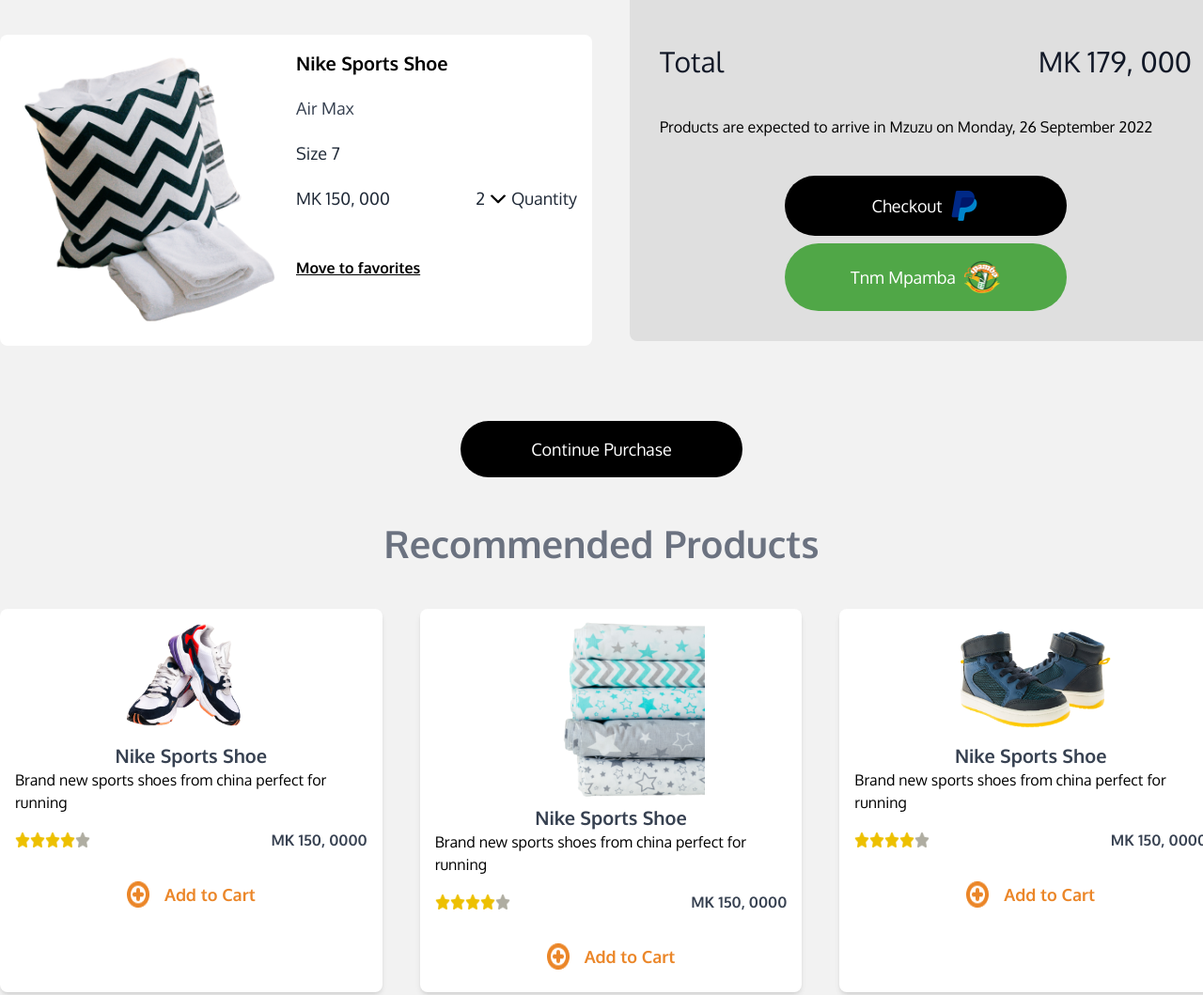
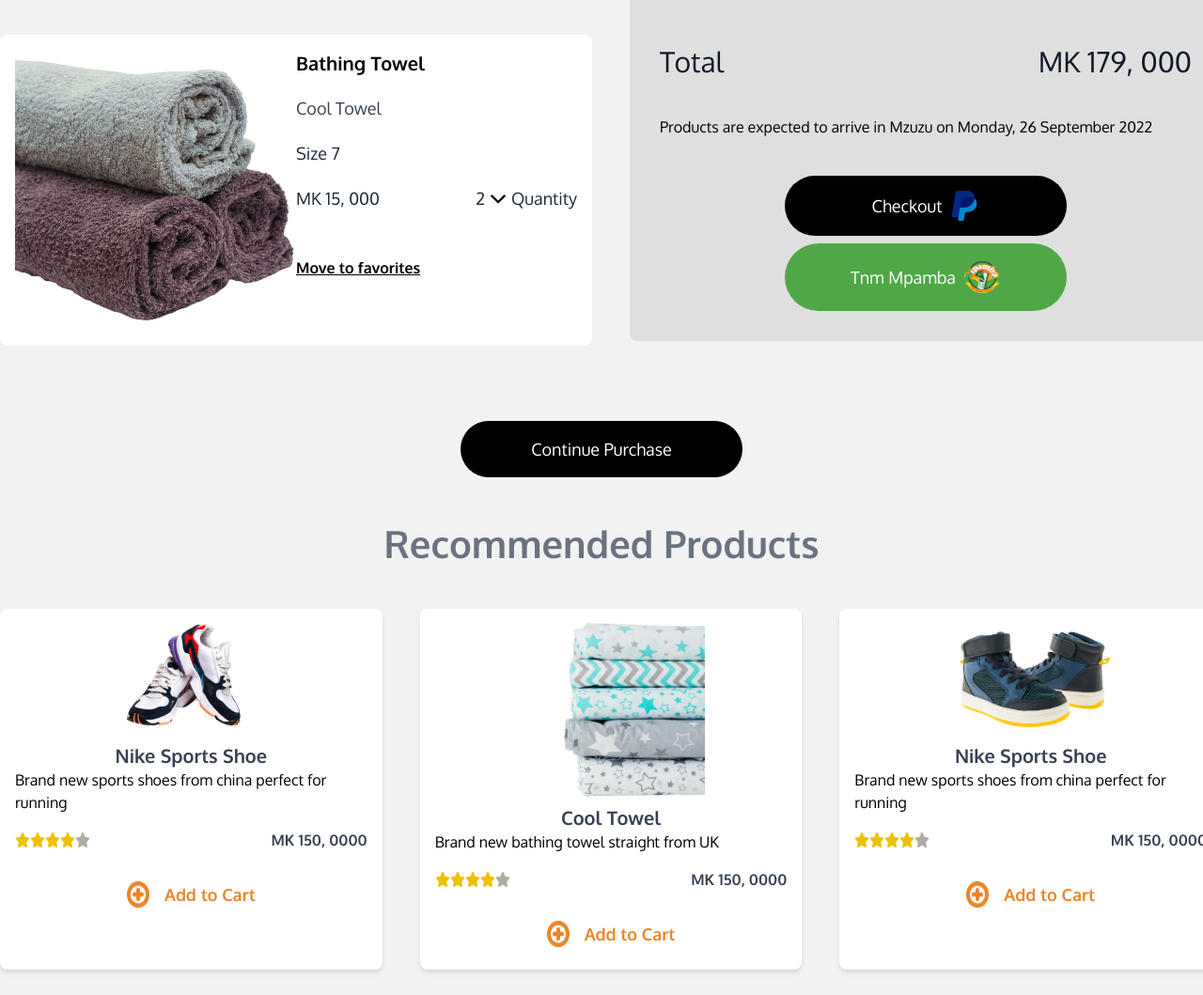
Before and after one commit to ChawerKamanga/GetBuy, a website: page checkout.html in a window 1280 px wide. Shown: the part 607-1666 px from the top of the page at 94% size. Drawn offline with Linux system fonts and the light colour scheme.

Commit message:
updated the system

```diff
--- a/checkout.html
+++ b/checkout.html
@@ -79,13 +79,13 @@
                 </div>
 
                 <div class="flex bg-white rounded-lg p-4">
-                    <img class="w-1/2" src="/img/pillow.png" alt="shoe">
+                    <img class="w-1/2" src="/img/towel.png" alt="shoe">
                     <div class="w-1/2 space-y-5">
-                        <h6 class="font-bold text-xl">Nike Sports Shoe</h6>
-                        <p class="text-lg text-gray-700">Air Max</p>
+                        <h6 class="font-bold text-xl">Bathing Towel</h6>
+                        <p class="text-lg text-gray-700">Cool Towel</p>
                         <p class="text-lg text-gray-800">Size 7</p>
                         <div class="flex justify-between">
-                            <span class="text-lg text-gray-800">MK 150, 000</span>
+                            <span class="text-lg text-gray-800">MK 15, 000</span>
                             <div class="flex items-center space-x-1">
                                 <span class="text-lg text-gray-800">2</span>
                                 <img src="/img/icons/akar-icons_chevron-down.png" class="w-5 h-5" alt="down icon">
@@ -209,9 +209,9 @@
                         alt="product"
                       />
                       <h6 class="text-center font-bold text-xl text-gray-700">
-                        Nike Sports Shoe
+                        Cool Towel
                       </h6>
-                      <p>Brand new sports shoes from china perfect for running</p>
+                      <p>Brand new bathing towel straight from UK</p>
 
                       <!-- Stars & Price -->
                       <div class="flex justify-between items-center mt-4">
```
Also changed, not shown: signin_buyer.html (+13 -1 lines).
